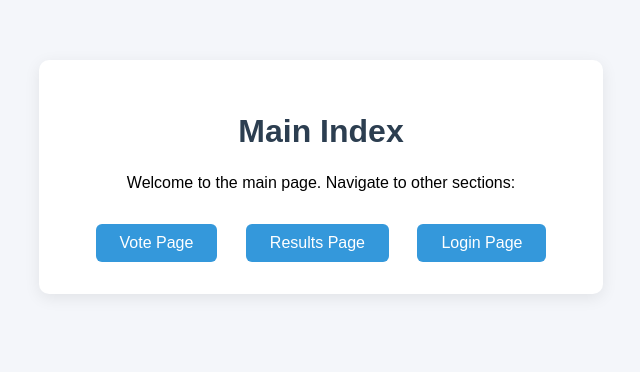
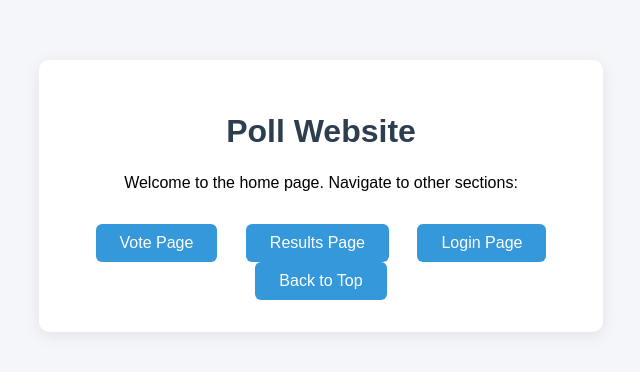
Before and after one commit to Solgeee/Informatik-Projekt, a Django app: page /main/ in a window 1280 px wide. Shown: the top 372 px of the page, without its empty margins (319-959 px from the left). Run offline with Django 5.2, Linux system fonts and the light colour scheme.

Commit message:
changed index to home and called it home page

```diff
--- a/main/templates/main/index.html
+++ b/main/templates/main/home.html
@@ -1,7 +1,7 @@
 <!DOCTYPE html>
 <html>
 <head>
-    <title>Main Index</title>
+    <title>Home Page</title>
     <style>
         body {
             font-family: Arial, sans-serif;
@@ -42,12 +42,13 @@
 </head>
 <body>
     <div class="container">
-        <h1>Main Index</h1>
-        <p>Welcome to the main page. Navigate to other sections:</p>
+        <h1>Poll Website</h1>
+        <p>Welcome to the home page. Navigate to other sections:</p>
         <div class="nav-links">
             <a href="http://127.0.0.1:8000/main/vote/">Vote Page</a>
             <a href="http://127.0.0.1:8000/main/results/">Results Page</a>
             <a href="http://127.0.0.1:8000/main/login/">Login Page</a>
+            <a href="#top">Back to Top</a>
         </div>
     </div>
 </body>
--- a/main/urls.py
+++ b/main/urls.py
@@ -4,7 +4,7 @@ from django.urls import path
 from . import views
 
 urlpatterns = [
-    path("", views.index, name="index"),
+    path("", views.home, name="home"),
     path("vote/", views.vote, name="vote"),
     path("results/", views.results, name="results"),
     path("login/", views.login, name="login"),
--- a/main/views.py
+++ b/main/views.py
@@ -3,8 +3,8 @@ from django.http import HttpResponse
 from django.shortcuts import render
 
 
-def index(request):
-    return render(request, "main/index.html")
+def home(request):
+    return render(request, "main/home.html")
 
 def vote(request):
     return render(request, "main/vote.html")
```
